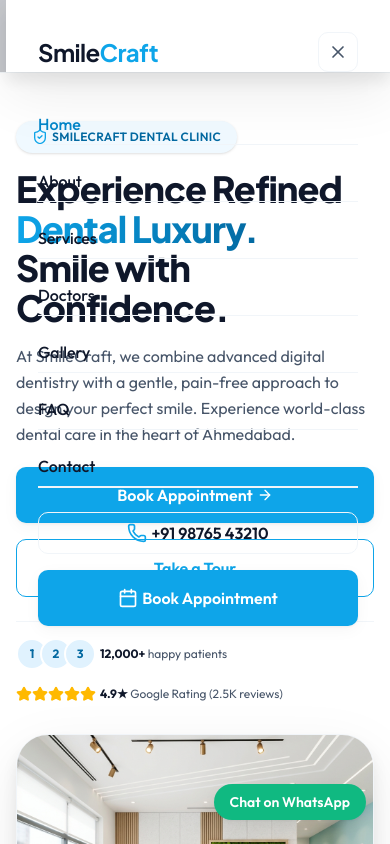
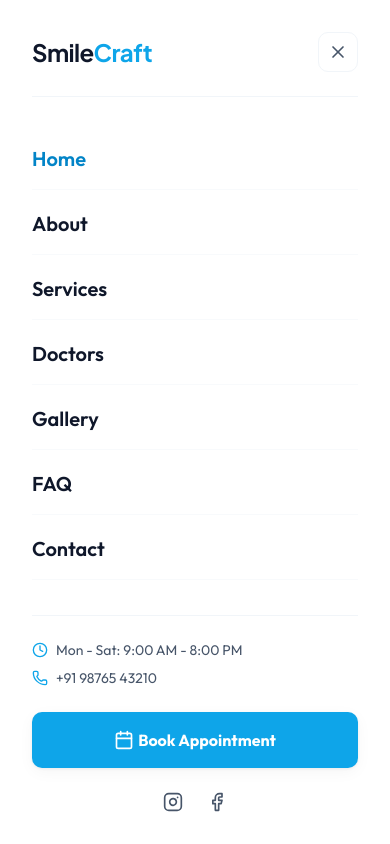
Before and after one commit to D03SOLANKI/Dental-Clinic-Website, a Next.js app: page / in a window 390 px wide. Both pictures are taken after a click on the button 354 px from the left and 36 px from the top of the page. Shown: the top 844 px of the page. Built offline with nearby package versions, Linux system fonts and the light colour scheme.

Commit message:
fix: resolve mobile navigation overlay height and width issues across viewports

```diff
--- a/src/components/layout/navbar.tsx
+++ b/src/components/layout/navbar.tsx
@@ -2,8 +2,9 @@
 
 import Link from "next/link";
 import { usePathname } from "next/navigation";
-import { useEffect, useRef } from "react";
-import { Menu, X, Phone, Calendar } from "lucide-react";
+import { useEffect, useRef, useState } from "react";
+import { createPortal } from "react-dom";
+import { Menu, X, Phone, Calendar, Instagram, Facebook, Clock } from "lucide-react";
 import { useUI } from "@/providers/UIProvider";
 import { motion, AnimatePresence } from "framer-motion";
 
@@ -22,25 +23,37 @@
   const { isMobileMenuOpen, setMobileMenuOpen } = useUI();
   const mobileMenuRef = useRef<HTMLDivElement>(null);
   const triggerRef = useRef<HTMLButtonElement>(null);
+  const [mounted, setMounted] = useState(false);
 
-  // Close mobile drawer on route change
+  // Ensure client-side rendering before using React Portal
+  useEffect(() => {
+    setMounted(true);
+  }, []);
+
+  // Close mobile menu on route change
   useEffect(() => {
     setMobileMenuOpen(false);
   }, [pathname, setMobileMenuOpen]);
 
-  // Lock body scroll when mobile menu is open to prevent horizontal shifting
+  // Lock body scroll and prevent touch moves on mobile when menu is open
   useEffect(() => {
     if (isMobileMenuOpen) {
       document.body.style.overflow = "hidden";
+      document.body.style.touchAction = "none";
+      document.body.style.height = "100vh";
     } else {
       document.body.style.overflow = "";
+      document.body.style.touchAction = "";
+      document.body.style.height = "";
     }
     return () => {
       document.body.style.overflow = "";
+      document.body.style.touchAction = "";
+      document.body.style.height = "";
     };
   }, [isMobileMenuOpen]);
 
-  // Handle keyboard accessibility (Escape key to close menu)
+  // Escape key listener to close mobile menu
   useEffect(() => {
     const handleKeyDown = (e: KeyboardEvent) => {
       if (e.key === "Escape" && isMobileMenuOpen) {
@@ -52,7 +65,7 @@
     return () => window.removeEventListener("keydown", handleKeyDown);
   }, [isMobileMenuOpen, setMobileMenuOpen]);
 
-  // Focus trap for mobile menu
+  // Focus trap for mobile navigation drawer
   useEffect(() => {
     if (!isMobileMenuOpen) return;
     const menuEl = mobileMenuRef.current;
@@ -81,11 +94,161 @@
 
     menuEl.addEventListener("keydown", handleTabTrap);
     firstFocusable?.focus();
-
     return () => menuEl.removeEventListener("keydown", handleTabTrap);
   }, [isMobileMenuOpen]);
 
+  // Stagger animation variants for links
+  const containerVariants = {
+    open: {
+      transition: { staggerChildren: 0.05, delayChildren: 0.1 }
+    },
+    closed: {
+      transition: { staggerChildren: 0.03, staggerDirection: -1 }
+    }
+  };
+
+  const itemVariants = {
+    open: {
+      y: 0,
+      opacity: 1,
+      transition: { y: { stiffness: 1000, velocity: -100 } }
+    },
+    closed: {
+      y: 20,
+      opacity: 0,
+      transition: { y: { stiffness: 1000 } }
+    }
+  };
+
+  const mobileMenu = (
+    <AnimatePresence>
+      {isMobileMenuOpen && (
+        <>
+          {/* Backdrop covering the entire viewport, sitting directly on document.body */}
+          <motion.div
+            key="mobile-backdrop"
+            initial={{ opacity: 0 }}
+            animate={{ opacity: 1 }}
+            exit={{ opacity: 0 }}
+            transition={{ duration: 0.25 }}
+            onClick={() => setMobileMenuOpen(false)}
+            className="fixed inset-0 bg-text-primary/70 backdrop-blur-md lg:hidden"
+            style={{ zIndex: 99998, position: "fixed", top: 0, left: 0, right: 0, bottom: 0 }}
+          />
+
+          {/* Full-Screen Drawer Menu Panel */}
+          <motion.div
+            key="mobile-drawer"
+            id="mobile-navigation"
+            ref={mobileMenuRef}
+            role="dialog"
+            aria-modal="true"
+            aria-label="Mobile navigation menu"
+            initial={{ x: "100%" }}
+            animate={{ x: 0 }}
+            exit={{ x: "100%" }}
+            transition={{ type: "tween", duration: 0.35, ease: [0.16, 1, 0.3, 1] }}
+            className="fixed top-0 right-0 bottom-0 w-full max-w-full sm:max-w-[448px] bg-surface p-xl flex flex-col justify-between shadow-card-lg lg:hidden"
+            style={{
+              zIndex: 99999,
+              position: "fixed",
+              height: "100vh",
+              height: "100dvh",
+              boxSizing: "border-box"
+            }}
+          >
+            {/* Header section with brand logo and X close button */}
+            <div>
+              <div className="flex items-center justify-between pb-lg border-b border-surface-muted">
+                <Link
+                  href="/"
+                  onClick={() => setMobileMenuOpen(false)}
+                  className="flex items-center gap-xs"
+                >
+                  <span className="font-display text-2xl font-bold tracking-tight text-text-primary">
+                    Smile<span className="text-primary-500">Craft</span>
+                  </span>
+                </Link>
+                <button
+                  onClick={() => setMobileMenuOpen(false)}
+                  className="flex h-10 w-10 items-center justify-center rounded-md border border-surface-muted text-text-secondary hover:bg-surface-subtle hover:text-text-primary focus-visible:outline focus-visible:outline-2 focus-visible:outline-primary-500 transition-colors"
+                  aria-label="Close navigation menu"
+                >
+                  <X className="h-5 w-5" />
+                </button>
+              </div>
+
+              {/* Navigation links with stagger animation */}
+              <motion.nav
+                variants={containerVariants}
+                initial="closed"
+                animate="open"
+                exit="closed"
+                className="flex flex-col gap-xs mt-xl"
+              >
+                {navLinks.map((link) => {
+                  const isActive = pathname === link.href;
                   return (
+                    <motion.div key={link.name} variants={itemVariants}>
+                      <Link
+                        href={link.href}
+                        onClick={() => setMobileMenuOpen(false)}
+                        className={`block font-body text-xl font-semibold py-md border-b border-surface-muted/50 transition-colors hover:text-primary-500 ${
+                          isActive ? "text-primary-600 font-bold" : "text-text-primary"
+                        }`}
+                      >
+                        {link.name}
+                      </Link>
+                    </motion.div>
+                  );
+                })}
+              </motion.nav>
+            </div>
+
+            {/* Bottom contact information and primary CTAs */}
+            <div className="flex flex-col gap-lg pt-lg border-t border-surface-muted mt-auto">
+              <div className="flex flex-col gap-sm text-sm text-text-secondary font-body">
+                <div className="flex items-center gap-sm">
+                  <Clock className="h-4 w-4 text-primary-500" />
+                  <span>Mon - Sat: 9:00 AM - 8:00 PM</span>
+                </div>
+                <div className="flex items-center gap-sm">
+                  <Phone className="h-4 w-4 text-primary-500" />
+                  <a href="tel:+919876543210" className="hover:text-primary-600 transition-colors">
+                    +91 98765 43210
+                  </a>
+                </div>
+              </div>
+
+              {/* Social and Main CTA button */}
+              <div className="flex flex-col gap-md">
+                <Link
+                  href="/book"
+                  onClick={() => setMobileMenuOpen(false)}
+                  className="flex items-center justify-center gap-xs bg-primary-500 text-text-inverse font-body text-base font-bold py-md rounded-md shadow-card hover:bg-primary-600 active:bg-primary-700 transition-all focus-visible:outline focus-visible:outline-2 focus-visible:outline-primary-500"
+                >
+                  <Calendar className="h-5 w-5" />
+                  Book Appointment
+                </Link>
+
+                <div className="flex items-center justify-center gap-lg text-text-secondary mt-sm">
+                  <a href="#" className="hover:text-primary-500 transition-colors" aria-label="Instagram">
+                    <Instagram className="h-5 w-5" />
+                  </a>
+                  <a href="#" className="hover:text-primary-500 transition-colors" aria-label="Facebook">
+                    <Facebook className="h-5 w-5" />
+                  </a>
+                </div>
+              </div>
+            </div>
+          </motion.div>
+        </>
+      )}
+    </AnimatePresence>
+  );
+
+  return (
+    <>
       <header className="sticky top-0 z-40 w-full border-b border-surface-muted/80 bg-surface/85 backdrop-blur-md transition-all duration-300">
         <div className="mx-auto flex max-w-7xl items-center justify-between px-md py-md sm:px-lg">
           {/* Logo */}
@@ -124,7 +287,7 @@
             })}
           </nav>
 
-        {/* Action CTAs */}
+          {/* Desktop Call-to-actions */}
           <div className="hidden lg:flex items-center gap-md">
             <a
               href="tel:+919876543210"
@@ -155,88 +318,10 @@
             {isMobileMenuOpen ? <X className="h-5 w-5" /> : <Menu className="h-5 w-5" />}
           </button>
         </div>
+      </header>
 
-      {/* Mobile Slide-over Drawer */}
-      <AnimatePresence>
-        {isMobileMenuOpen && (
-          <>
-            {/* Backdrop */}
-            <motion.div
-              initial={{ opacity: 0 }}
-              animate={{ opacity: 0.4 }}
-              exit={{ opacity: 0 }}
-              onClick={() => setMobileMenuOpen(false)}
-              className="fixed inset-0 z-40 bg-text-primary/60 lg:hidden"
-            />
-
-            {/* Content Drawer */}
-            <motion.div
-              id="mobile-navigation"
-              ref={mobileMenuRef}
-              role="dialog"
-              aria-modal="true"
-              aria-label="Mobile navigation menu"
-              initial={{ x: "100%" }}
-              animate={{ x: 0 }}
-              exit={{ x: "100%" }}
-              transition={{ type: "tween", duration: 0.3, ease: "easeOut" }}
-              style={{ backgroundColor: "#ffffff" }}
-              className="fixed inset-y-0 right-0 z-50 w-full max-w-sm p-xl shadow-card-lg flex flex-col justify-between lg:hidden"
-            >
-              <div>
-                <div className="flex items-center justify-between mb-xl">
-                  <span className="font-display text-2xl font-bold tracking-tight text-text-primary">
-                    Smile<span className="text-primary-500">Craft</span>
-                  </span>
-                  <button
-                    onClick={() => setMobileMenuOpen(false)}
-                    className="flex h-10 w-10 items-center justify-center rounded-md border border-surface-muted text-text-secondary hover:bg-surface-subtle focus-visible:outline focus-visible:outline-2 focus-visible:outline-primary-500"
-                    aria-label="Close navigation menu"
-                  >
-                    <X className="h-5 w-5" />
-                  </button>
-                </div>
-
-                {/* Mobile Links */}
-                <nav className="flex flex-col gap-md">
-                  {navLinks.map((link) => {
-                    const isActive = pathname === link.href;
-                    return (
-                      <Link
-                        key={link.name}
-                        href={link.href}
-                        className={`font-body text-base font-medium py-sm border-b border-surface-muted transition-colors ${
-                          isActive ? "text-primary-600 font-bold" : "text-text-primary hover:text-primary-600"
-                        }`}
-                      >
-                        {link.name}
-                      </Link>
-                    );
-                  })}
-                </nav>
-              </div>
-
-              {/* Mobile Actions */}
-              <div className="flex flex-col gap-md pt-lg border-t border-surface-muted">
-                <a
-                  href="tel:+919876543210"
-                  className="flex items-center justify-center gap-xs font-body text-base font-semibold text-text-primary py-sm rounded-md border border-surface-muted hover:bg-surface-subtle"
-                >
-                  <Phone className="h-5 w-5 text-primary-500" />
-                  +91 98765 43210
-                </a>
-                <Link
-                  href="/book"
-                  className="flex items-center justify-center gap-xs bg-primary-500 text-text-inverse font-body text-base font-semibold py-md rounded-md shadow-card hover:bg-primary-600"
-                >
-                  <Calendar className="h-5 w-5" />
-                  Book Appointment
-                </Link>
-              </div>
-            </motion.div>
+      {/* Render Portal: renders directly inside the body element */}
+      {mounted && createPortal(mobileMenu, document.body)}
     </>
-        )}
-      </AnimatePresence>
-    </header>
   );
 }
```
Lines whose indentation alone changed are shown as unchanged.
